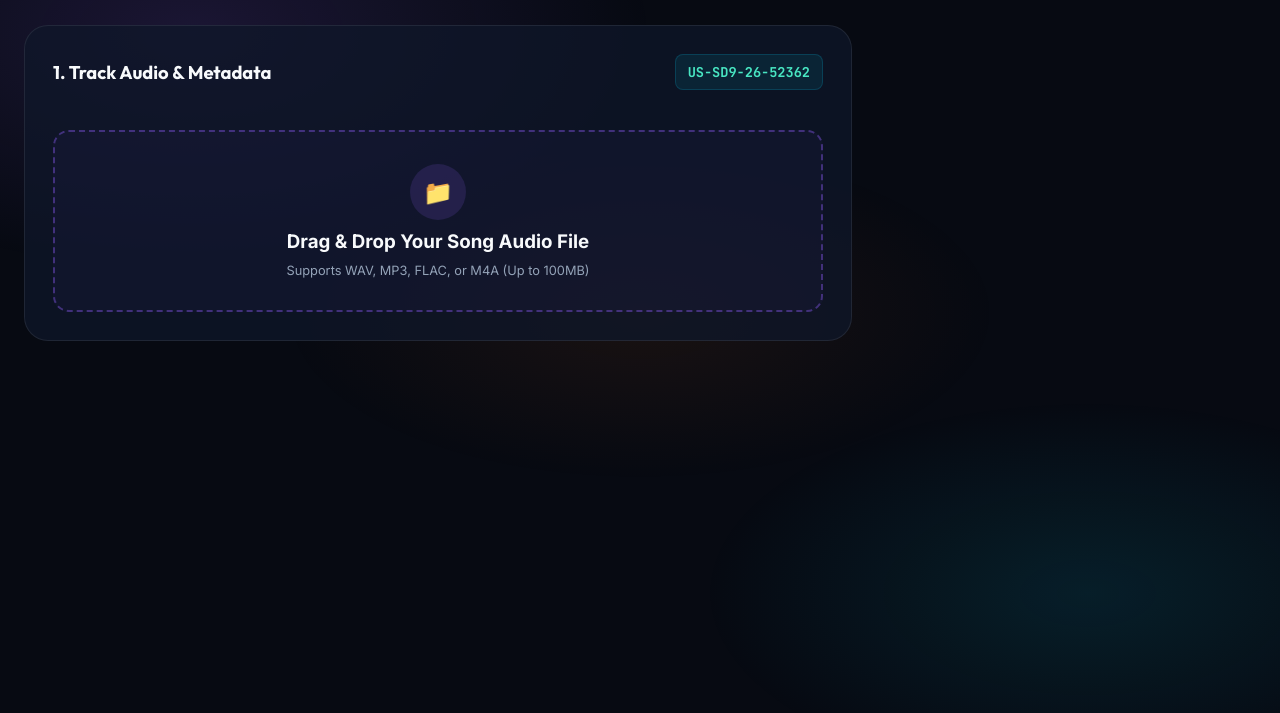
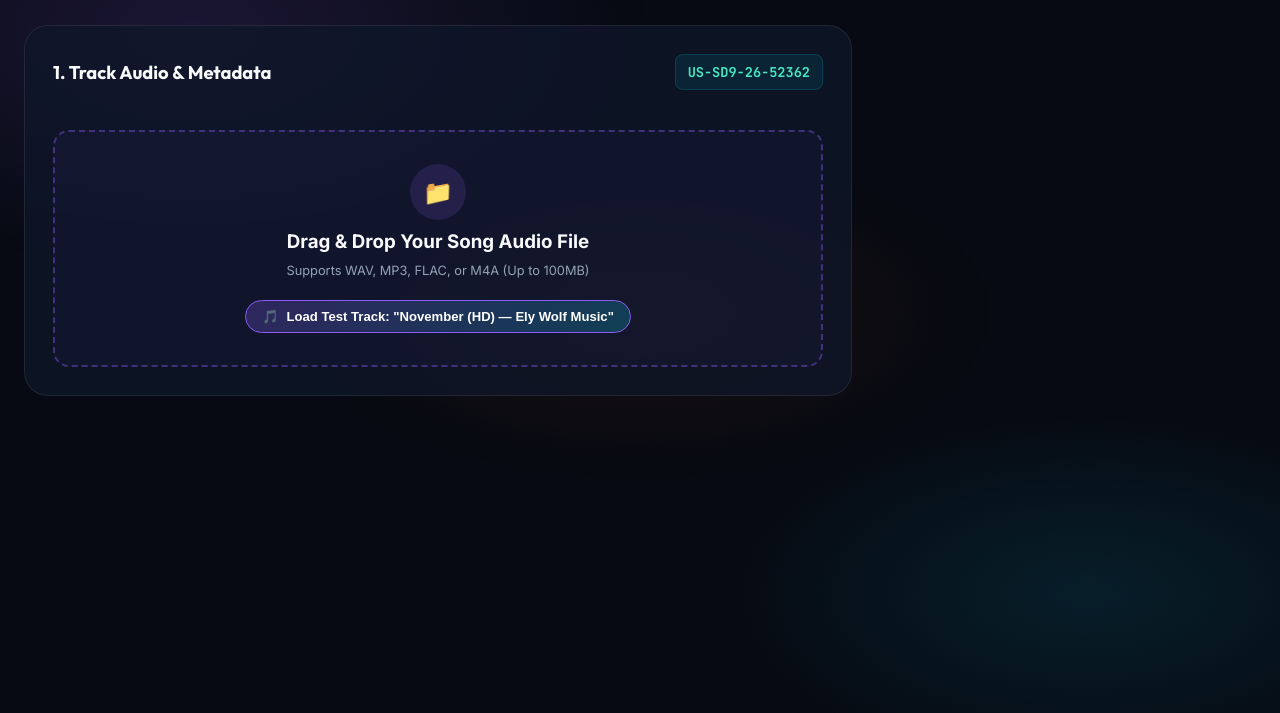
Before and after one commit to elyhwolf/gemini-internship, a website built with Vite: page distro/index.html in a window 1280 px wide. Shown: the part 87-800 px from the top of the page. Built offline with nearby package versions, Linux system fonts and the light colour scheme.

Commit message:
Add November HD test track and Web Audio API decoder for SoundDrop testing

```diff
--- a/distro/app.js
+++ b/distro/app.js
@@ -117,6 +117,44 @@ function handleAudioFile(file) {
     });
   };
   reader.readAsArrayBuffer(file);
+}
+
+function loadTestTrackNovember(e) {
+  if (e) e.stopPropagation();
+
+  const testAudioUrl = "/distro/november_hd.mp3";
+  const fileName = "Ely Wolf Music - November HD.mp3";
+
+  document.getElementById('fileNameDisplay').textContent = fileName;
+  document.getElementById('uploadDropzone').style.display = 'none';
+  document.getElementById('waveformCard').style.display = 'flex';
+
+  const titleInput = document.getElementById('inputTrackTitle');
+  const artistInput = document.getElementById('inputArtistName');
+
+  if (titleInput) titleInput.value = "November (HD)";
+  if (artistInput) artistInput.value = "Ely Wolf Music";
+
+  appState.trackTitle = "November (HD)";
+  appState.artistName = "Ely Wolf Music";
+
+  // Decode audio data for Web Audio API spectrum waveform
+  fetch(testAudioUrl)
+    .then(res => res.arrayBuffer())
+    .then(arrayBuffer => {
+      if (!audioContext) audioContext = new (window.AudioContext || window.webkitAudioContext)();
+      audioContext.decodeAudioData(arrayBuffer, function(buffer) {
+        currentAudioBuffer = buffer;
+        drawWaveform(buffer);
+      }, function(err) {
+        console.warn("Audio decode fallback:", err);
+        drawFallbackWaveform();
+      });
+    })
+    .catch(err => {
+      console.warn("Audio fetch fallback:", err);
+      drawFallbackWaveform();
+    });
 }
 
 // Canvas Waveform Renderer
--- a/distro/index.html
+++ b/distro/index.html
@@ -52,7 +52,11 @@
           <div class="upload-dropzone" id="uploadDropzone">
             <div class="upload-icon">📁</div>
             <h3>Drag & Drop Your Song Audio File</h3>
-            <p style="font-size: 0.8rem; color: var(--text-muted);">Supports WAV, MP3, FLAC, or M4A (Up to 100MB)</p>
+            <p style="font-size: 0.8rem; color: var(--text-muted); margin-bottom: 0.75rem;">Supports WAV, MP3, FLAC, or M4A (Up to 100MB)</p>
+
+            <button type="button" class="load-demo-btn" onclick="loadTestTrackNovember(event)" style="background: linear-gradient(135deg, rgba(139, 92, 246, 0.25), rgba(6, 182, 212, 0.25)); border: 1px solid var(--accent-purple); color: #ffffff; padding: 8px 16px; border-radius: 20px; font-size: 0.82rem; font-weight: 700; cursor: pointer; display: inline-flex; align-items: center; gap: 8px; transition: transform 0.15s ease;">
+              <span>🎵</span> Load Test Track: "November (HD) — Ely Wolf Music"
+            </button>
             <input type="file" id="audioFileInput" accept="audio/*,.mp3,.wav,.flac,.m4a" style="display: none;">
           </div>
 
```
Also changed, not shown: 1 other file.
